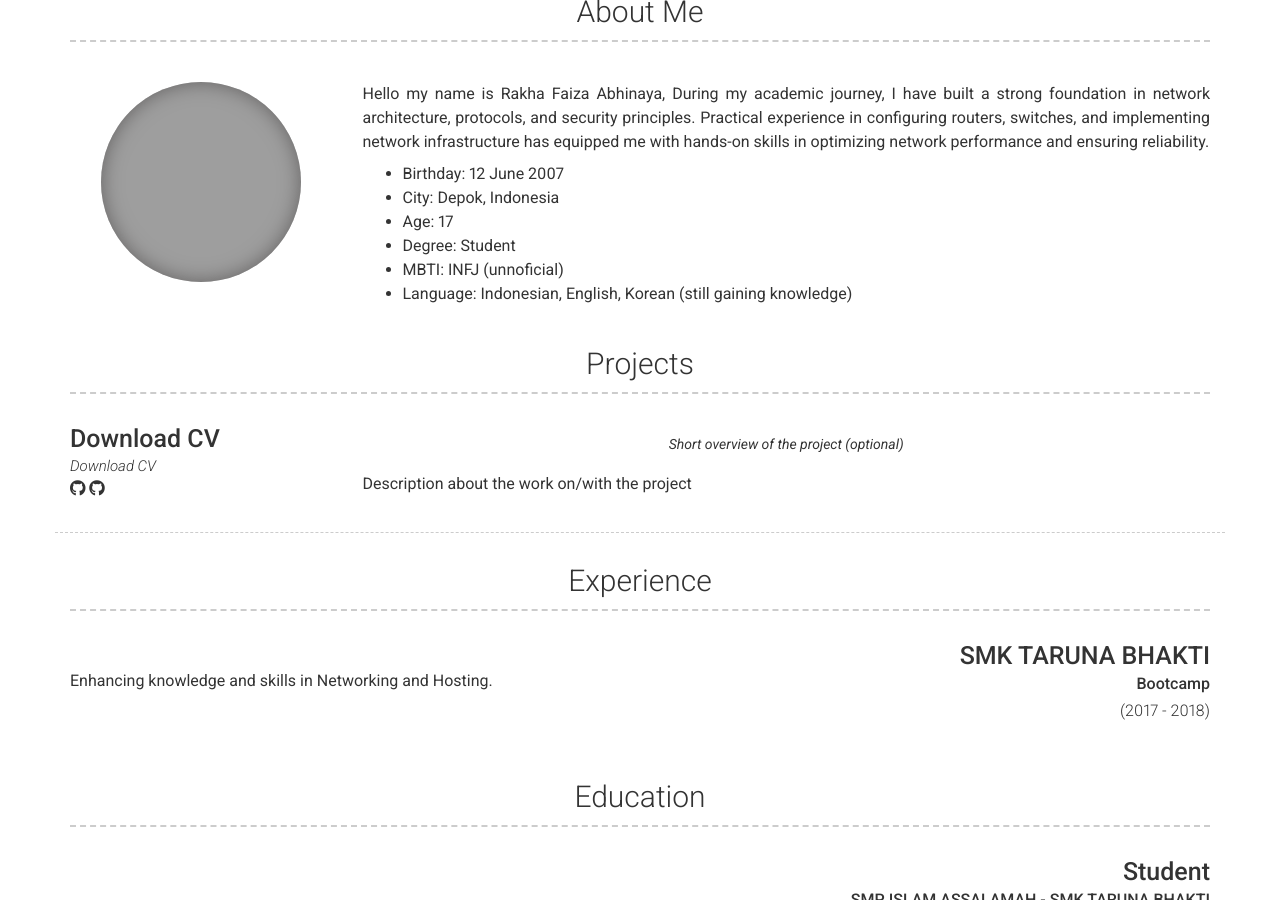
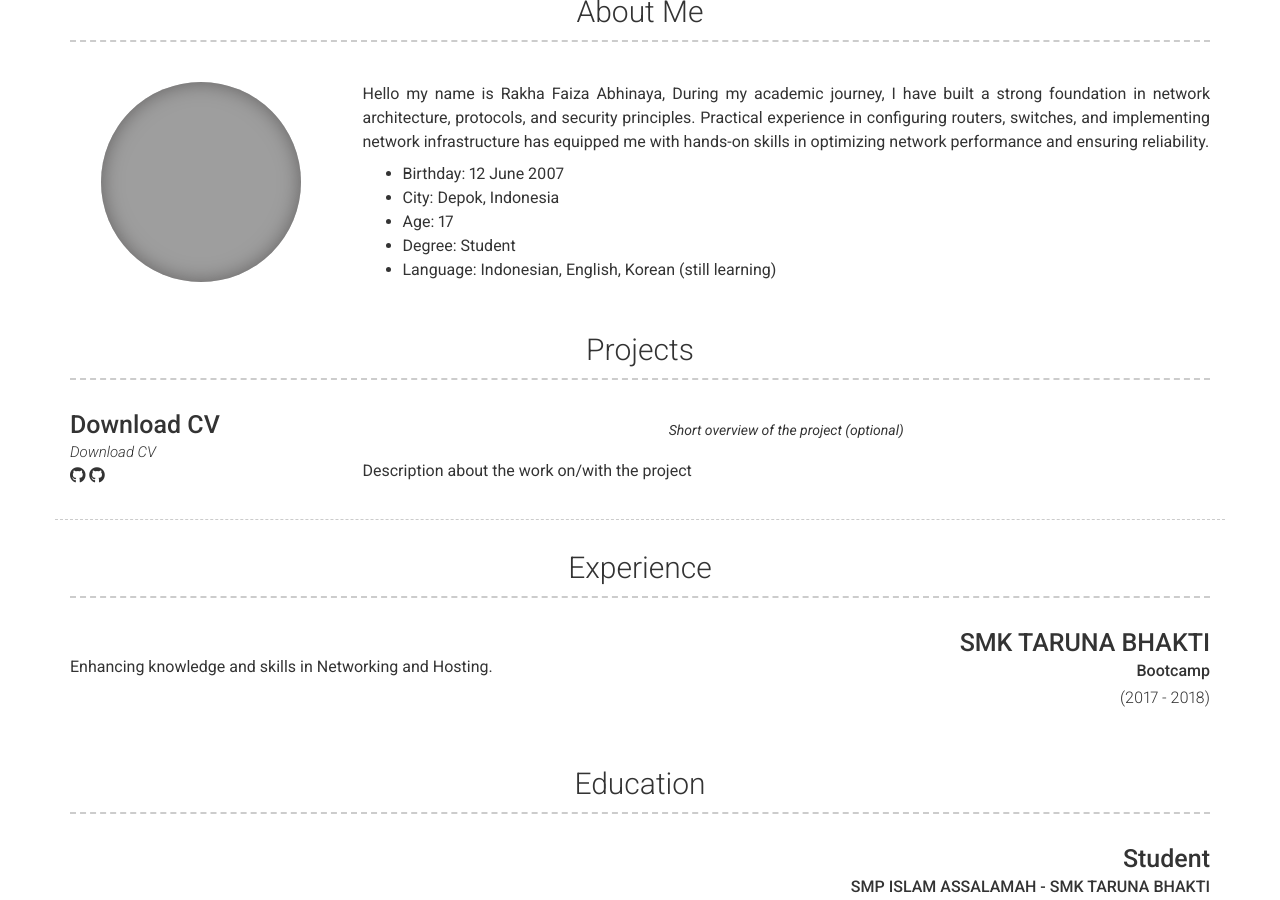
Before and after one commit to justfazrakh/websitecv, a Jekyll site: the page built from index.md, in a window 1280 px wide and 900 px high, scrolled down 391 px. Built offline with Jekyll 4.4.1, drawn with Linux system fonts in a browser that asks for light colours; nearby versions of some CDN libraries; grey boxes are pictures that could not be loaded.

Commit message:
Update _config.yml

```diff
--- a/_config.yml
+++ b/_config.yml
@@ -58,8 +58,7 @@ about_content: | # this will include new lines to allow paragraphs
     - City: Depok, Indonesia
     - Age: 17
     - Degree: Student
-    - MBTI: INFJ (unnoficial)
-    - Language: Indonesian, English, Korean (still gaining knowledge)
+    - Language: Indonesian, English, Korean (still learning)
 
 content:
   - title: Projects # Title for the section
```
